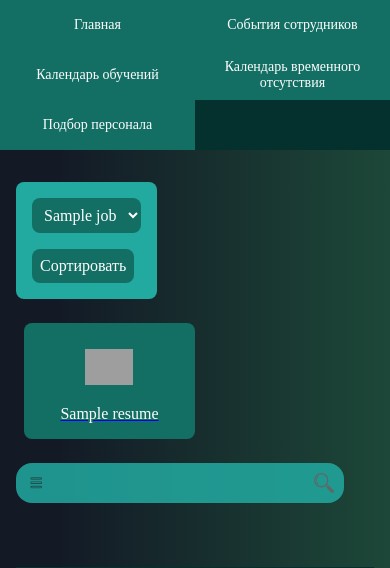
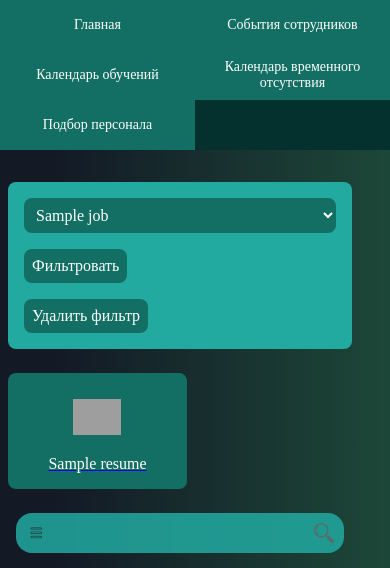
Before and after one commit to Annddreyy/site, a Flask app: template templates/resume.html in a window 390 px wide. Shown: the part 64-632 px from the top of the page. Run offline with Flask 3, Linux system fonts and the light colour scheme; the template is opened without the code that fills it: most values are stand-ins (such as "Sample title", 1, 10 or a date in 2020); parts of the project's set-up code (start-up, migrations or seed data) failed here and were passed over; some web fonts are replaced; grey boxes are pictures that could not be loaded.

Commit message:
Fix resume page

```diff
--- a/static/styles/resume.css
+++ b/static/styles/resume.css
@@ -48,6 +48,7 @@
     background-color: #22aaa1;
     margin-top: 1em;
     padding: 1em;
+    margin-left: 0.5em;
     border-radius: 8px;
     width: max-content;
 }
@@ -91,7 +92,11 @@
 }
 
 @media(max-width: 1250px) {
+    .job-title-form {
+        margin-left: 1.5em;
+    }
     .all-resumes-block {
+        margin-left: 1em;
         grid-template-columns: repeat(4, 1fr);
     }
 }
@@ -110,24 +115,25 @@
 
 @media(max-width: 700px) {
     .job-title-form {
-        margin-left: 1em;
+        margin-left: 0.5em;
     }
     .all-resumes-block {
         grid-template-columns: repeat(4, 1fr);
-        margin-left: 1em;
+        margin-left: 0em;
     }
 }
 
 @media(max-width: 600px) {
     .all-resumes-block {
         grid-template-columns: repeat(3, 1fr);
-        margin-left: 1em;
     }
 }
 
 @media(max-width: 500px) {
     .all-resumes-block {
         grid-template-columns: repeat(2, 1fr);
-        margin-left: 1em;
+    }
+    .job-title-form {
+        width: 80%;
     }
 }
--- a/templates/resume.html
+++ b/templates/resume.html
@@ -43,18 +43,19 @@
             <a href="/resume">Подбор персонала</a>
         </div>
         <div class="resume-block">
-            <form action="" class="job-title-form">
+            <form action="/resume" class="job-title-form" method="POST">
                 <select name="job-title" id="job-title">
                     {% for job in all_jobs: %}
                         <option value="{{ job[0] }}">{{ job[1] }}</option>
                     {% endfor %}
                 </select>
-                <input type="submit" value="Сортировать">
+                <input type="submit" value="Фильтровать">
+                <input type="submit" value="Удалить фильтр" formaction="/reset_resume_filter" formmethod="GET">
             </form>
             <div class="all-resumes-block">
                 {% for resume in all_resumes: %}
                     <div class="one-resume">
-                        <a href="{{ url_for('static', filename='company_files/' + resume[3]) }}" download="proposed_file_name">
+                        <a href="{{ url_for('static', filename='company_files/' + resume[3]) }}" download>
                             <img src="{{ url_for('static', filename='images/document-icon.png') }}">
                             <p>{{ resume[1] }}</p>
                         </a>
```
Also changed, not shown: resume_page_function.py (+23 -3 lines).
